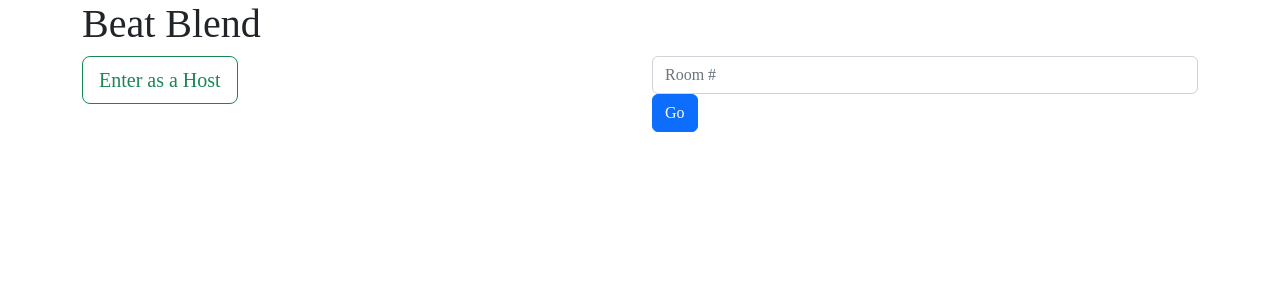
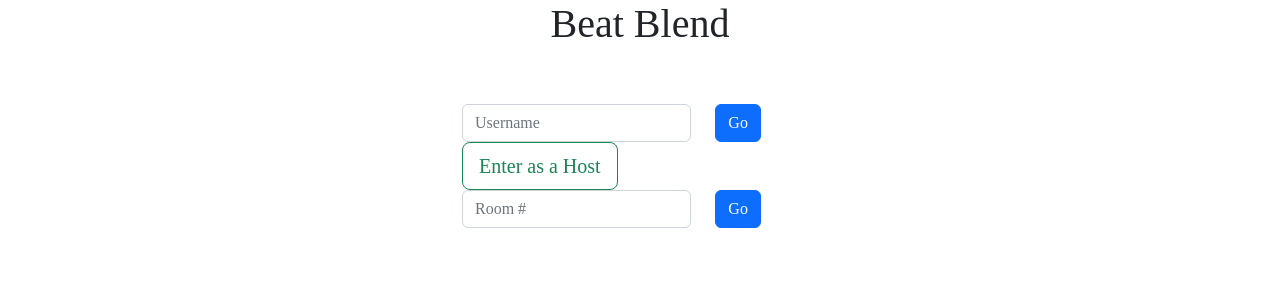
Before and after one commit to deemost/Beat-Blend, a React (Create React App) app in the folder client/: page / in a window 1280 px wide. Shown: the top 300 px of the page. Built offline with nearby package versions, Linux system fonts and the light colour scheme; no server answers.

Commit message:
Fixed home page slighlty

```diff
--- a/client/src/Home.js
+++ b/client/src/Home.js
@@ -7,38 +7,62 @@ export default function Home() {
     let history = useNavigate();
 
     const [room, setRoom] = useState("")
+    const [username, setUsername] = useState("")
 
-    const handleSubmit = () => {
+    const handleSubmitRoom = () => {
         // e.preventDefault();
         // e.stopPropagation();
         history("/room/" + room);
     };
 
-    const handleChange = e => {
+    const handleChangeRoom = e => {
         setRoom(e.target.value)
+    };
+
+    const handleSubmitUsername = () => {
+        setUsername(username)
+    };
+
+    const handleChangeUsername = e => {
+        setUsername(e.target.value)
     };
 
 
     return (
-        <div>
+        <div className="d-flex align-items-center justify-content-center">
             <Container>
-                <Row>
-                    <Col><h1>Beat Blend</h1></Col>
+                <Row className="text-center">
+                    <Col>
+                        <h1>Beat Blend</h1>
+                    </Col>
                 </Row>
-                <Row>
-                    <Col>
+                <Row className="justify-content-center mt-lg-5">
+                    <Col className="justify-content-center" xs={12} md={6} lg={4}>
+                        <Form>
+                            <Form.Group as={Row}>
+                                <Col xs={8} md={8} lg={8}>
+                                    <Form.Control type="text" placeholder="Username" onChange={handleChangeUsername} />
+                                </Col>
+                                <Col>
+                                    <Button onClick={handleSubmitUsername}>Go</Button>
+                                </Col>
+                            </Form.Group>
+                        </Form>
                         <Link to={`host`} className="btn btn-outline-success btn-lg">Enter as a Host</Link>
-                    </Col>
-                    <Col>
                         <Form>
-                            <Form.Group className="mb-3" controlId="exampleForm.ControlInput1">
-                                <Form.Control type="text" placeholder="Room #" onChange={handleChange}/>
-                                <Button onClick={handleSubmit}>Go</Button>
+                            <Form.Group as={Row}>
+                                <Col xs={8} md={8} lg={8}>
+                                    <Form.Control type="text" placeholder="Room #" onChange={handleChangeRoom} />
+                                </Col>
+                                <Col>
+                                    <Button onClick={handleSubmitRoom}>Go</Button>
+                                </Col>
                             </Form.Group>
                         </Form>
                     </Col>
                 </Row>
             </Container>
         </div>
+
     )
 }
```
